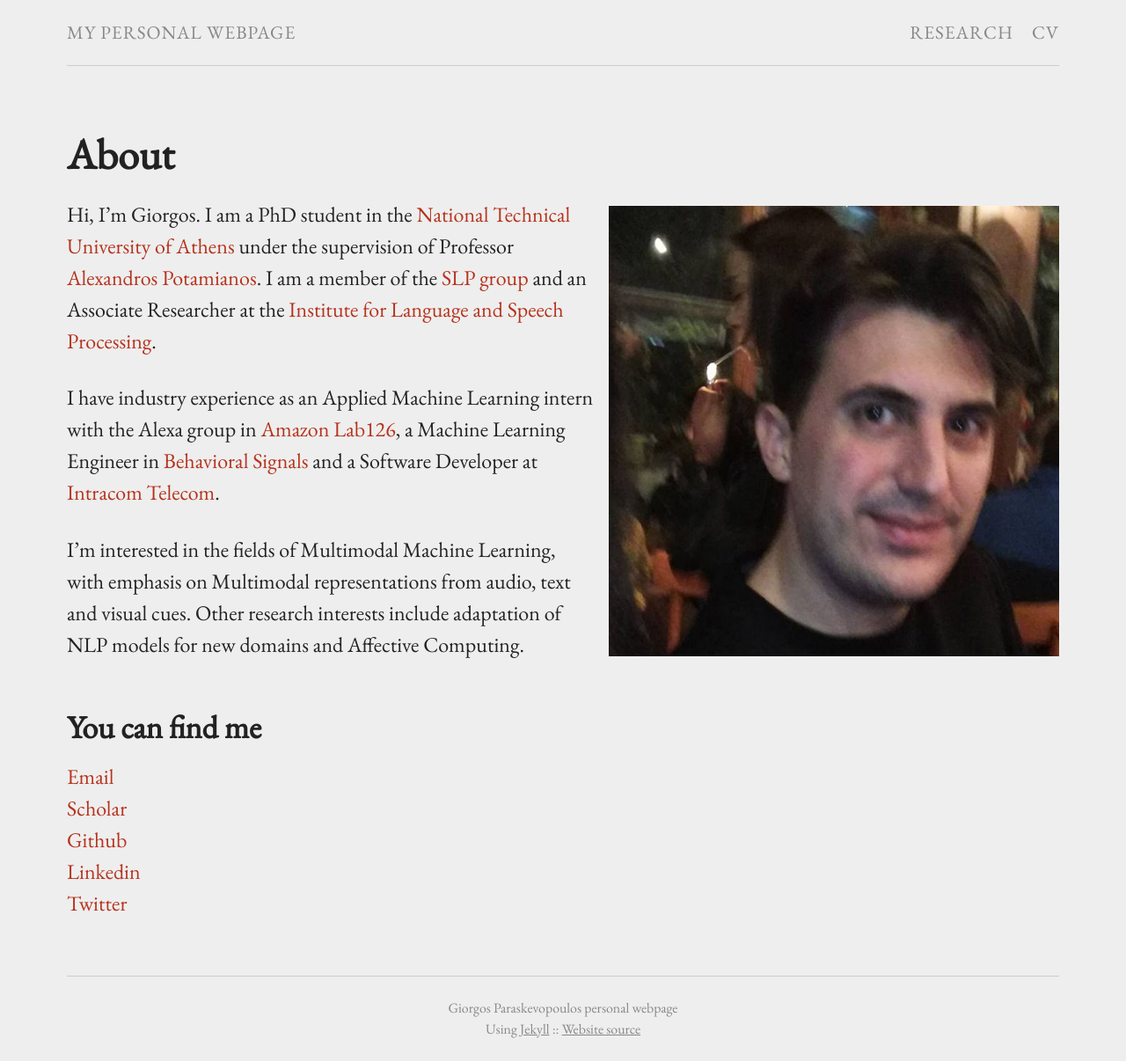
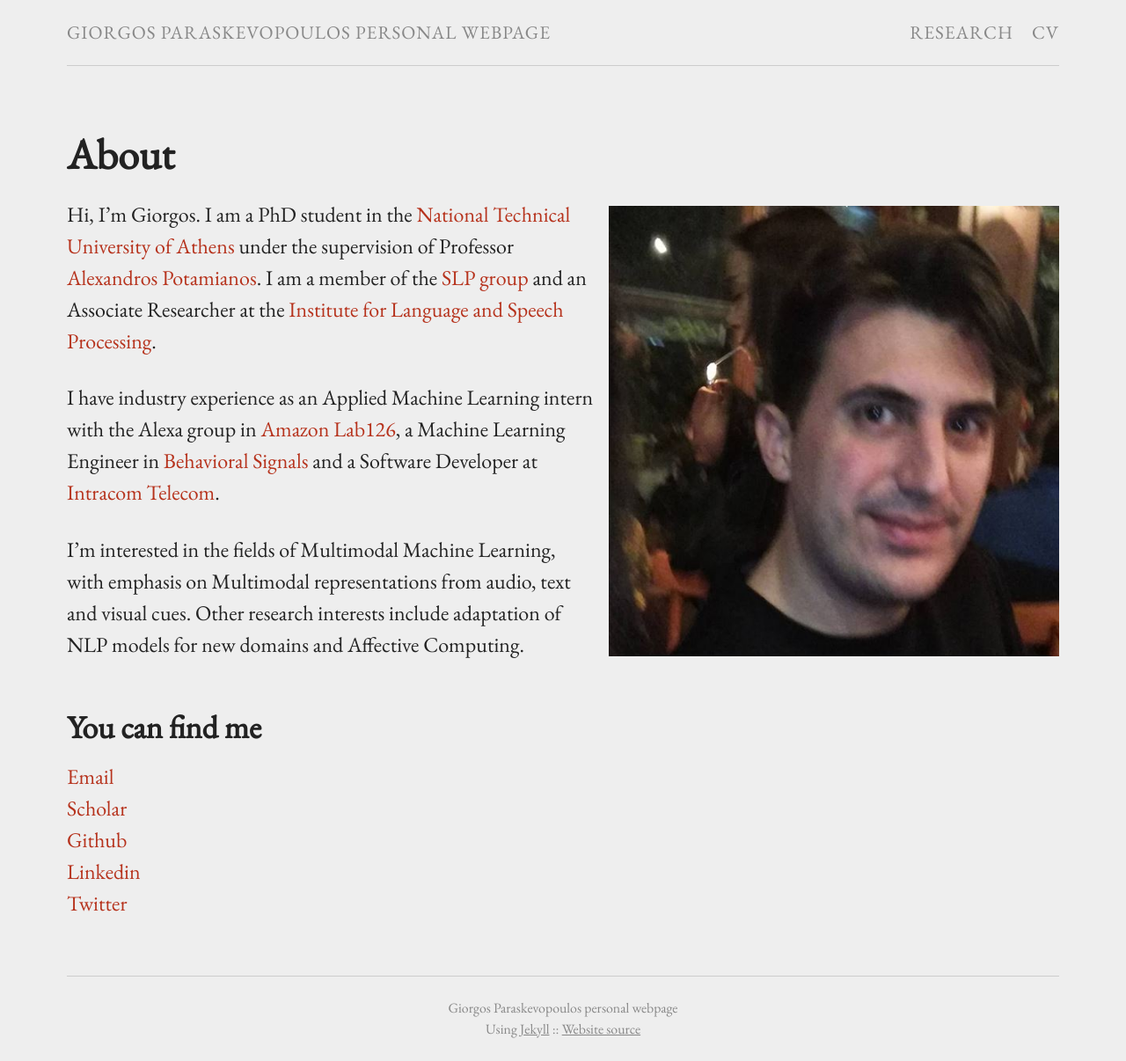
Before and after one commit to georgepar/georgepar.github.io, a Jekyll site: the page built from index.md, in a window 1280 px wide. Shown: the whole page at 88% size. Built offline with Jekyll 4.4.1, drawn with Linux system fonts in a browser that asks for light colours.

Commit message:
Page title

```diff
--- a/_config.yml
+++ b/_config.yml
@@ -1,4 +1,4 @@
-title: My personal webpage
+title: Giorgos Paraskevopoulos Personal Webpage
 description: Giorgos Paraskevopoulos personal webpage
 sourcecode: "https://github.com/gchauras/much-worse-jekyll-theme"
 
```
